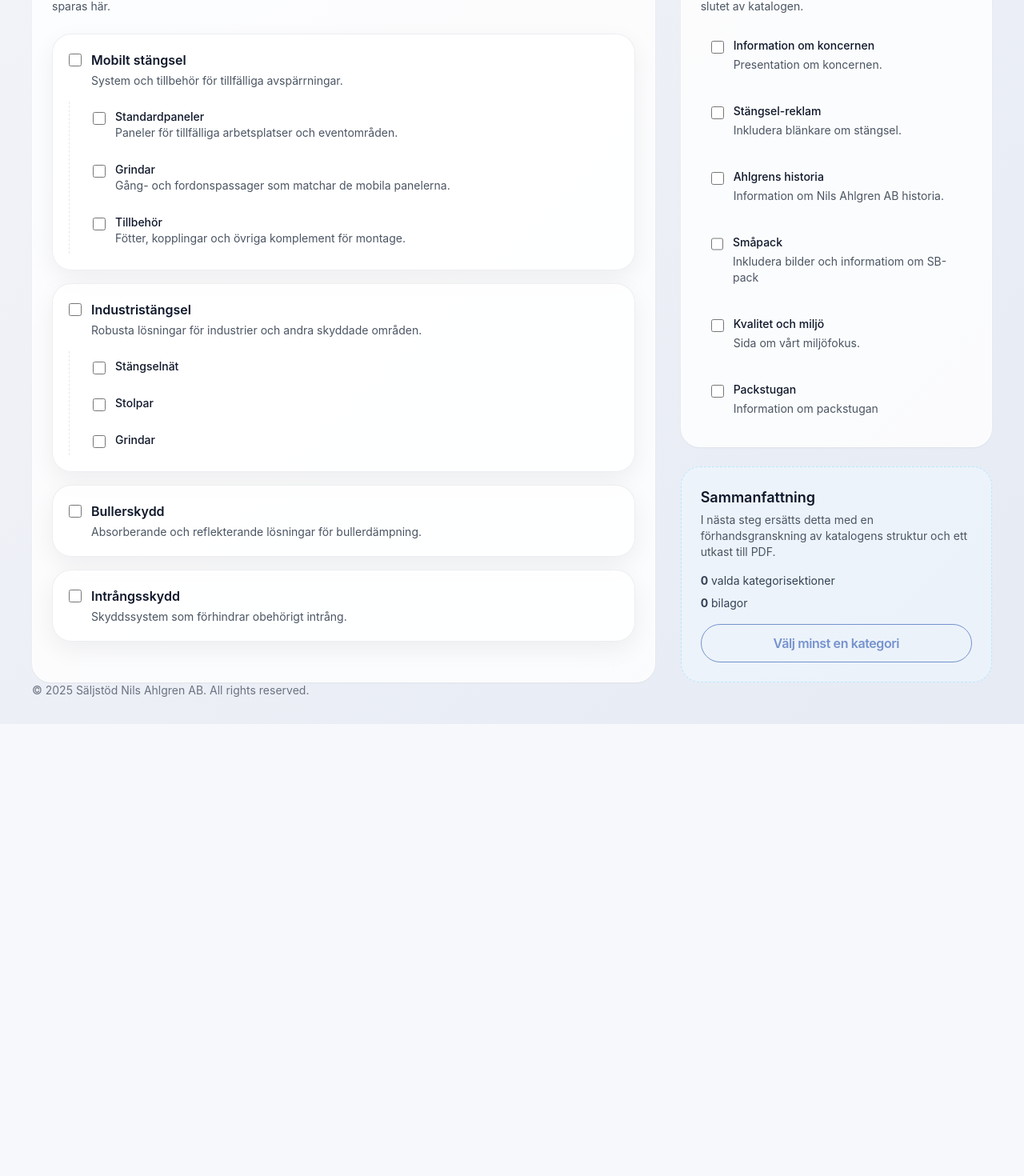
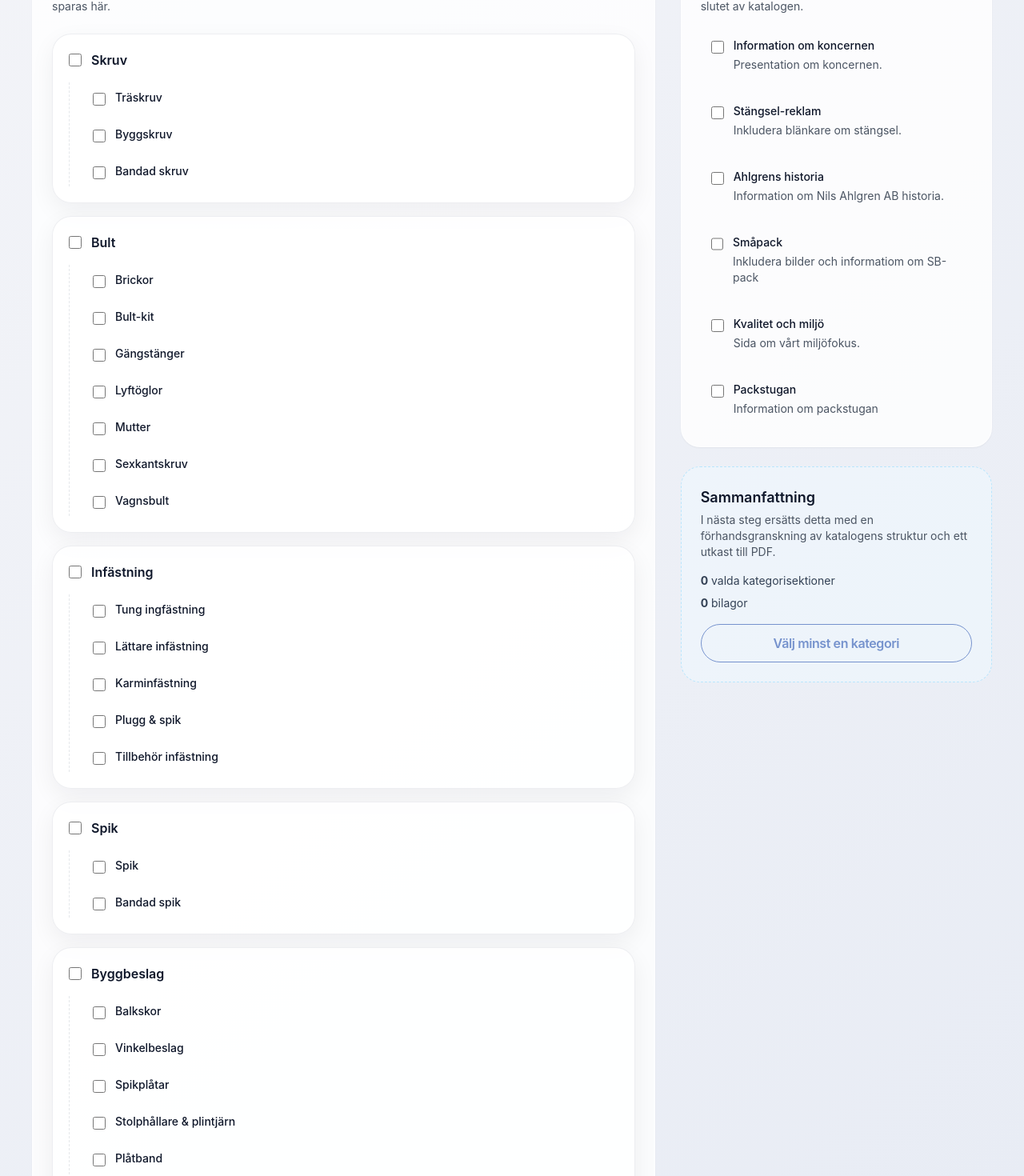
Before and after one commit to stockenb/saljstod-copy, a Next.js app: page /katalog in a window 1280 px wide. Shown: the part 320-1790 px from the top of the page at 80% size. Before the commit the page ends 1225 px from the top, so only its background shows below. Built offline with nearby package versions, Linux system fonts and the light colour scheme.

Commit message:
Update placeholder catalog categories

```diff
--- a/app/katalog/page.tsx
+++ b/app/katalog/page.tsx
@@ -25,55 +25,164 @@ interface AppendixSection {
 
 const placeholderCategories: CatalogCategory[] = [
   {
-    id: "mobilt-stangsel",
-    name: "Mobilt stängsel",
-    description: "System och tillbehör för tillfälliga avspärrningar.",
+    id: "skruv",
+    name: "Skruv",
     subcategories: [
       {
-        id: "mobilt-stangsel-standardpaneler",
-        name: "Standardpaneler",
-        description: "Paneler för tillfälliga arbetsplatser och eventområden.",
+        id: "skruv-traskruv",
+        name: "Träskruv",
       },
       {
-        id: "mobilt-stangsel-grindar",
-        name: "Grindar",
-        description: "Gång- och fordonspassager som matchar de mobila panelerna.",
+        id: "skruv-byggskruv",
+        name: "Byggskruv",
       },
       {
-        id: "mobilt-stangsel-tillbehor",
-        name: "Tillbehör",
-        description: "Fötter, kopplingar och övriga komplement för montage.",
+        id: "skruv-bandad-skruv",
+        name: "Bandad skruv",
       },
     ],
   },
   {
-    id: "industristangsel",
-    name: "Industristängsel",
-    description: "Robusta lösningar för industrier och andra skyddade områden.",
+    id: "bult",
+    name: "Bult",
     subcategories: [
       {
-        id: "industristangsel-nat",
-        name: "Stängselnät",
+        id: "bult-brickor",
+        name: "Brickor",
       },
       {
-        id: "industristangsel-stolpar",
-        name: "Stolpar",
+        id: "bult-bult-kit",
+        name: "Bult-kit",
       },
       {
-        id: "industristangsel-grindar",
-        name: "Grindar",
+        id: "bult-gangstanger",
+        name: "Gängstänger",
+      },
+      {
+        id: "bult-lyftoglor",
+        name: "Lyftöglor",
+      },
+      {
+        id: "bult-mutter",
+        name: "Mutter",
+      },
+      {
+        id: "bult-sexkantskruv",
+        name: "Sexkantskruv",
+      },
+      {
+        id: "bult-vagnsbult",
+        name: "Vagnsbult",
       },
     ],
   },
   {
-    id: "bullerskydd",
-    name: "Bullerskydd",
-    description: "Absorberande och reflekterande lösningar för bullerdämpning.",
+    id: "infastning",
+    name: "Infästning",
+    subcategories: [
+      {
+        id: "infastning-tung-ingfastning",
+        name: "Tung ingfästning",
+      },
+      {
+        id: "infastning-lattare-inf",
+        name: "Lättare infästning",
+      },
+      {
+        id: "infastning-karminfastning",
+        name: "Karminfästning",
+      },
+      {
+        id: "infastning-plugg-spik",
+        name: "Plugg & spik",
+      },
+      {
+        id: "infastning-tillbehor",
+        name: "Tillbehör infästning",
+      },
+    ],
   },
   {
-    id: "intrangningsskydd",
-    name: "Intrångsskydd",
-    description: "Skyddssystem som förhindrar obehörigt intrång.",
+    id: "spik",
+    name: "Spik",
+    subcategories: [
+      {
+        id: "spik-spik",
+        name: "Spik",
+      },
+      {
+        id: "spik-bandad-spik",
+        name: "Bandad spik",
+      },
+    ],
+  },
+  {
+    id: "byggbeslag",
+    name: "Byggbeslag",
+    subcategories: [
+      {
+        id: "byggbeslag-balkskor",
+        name: "Balkskor",
+      },
+      {
+        id: "byggbeslag-vinkelbeslag",
+        name: "Vinkelbeslag",
+      },
+      {
+        id: "byggbeslag-spikplatar",
+        name: "Spikplåtar",
+      },
+      {
+        id: "byggbeslag-stolphallare-plintjarn",
+        name: "Stolphållare & plintjärn",
+      },
+      {
+        id: "byggbeslag-platband",
+        name: "Plåtband",
+      },
+      {
+        id: "byggbeslag-ovriga",
+        name: "Övriga byggbeslag",
+      },
+    ],
+  },
+  {
+    id: "ovrigt-bygg",
+    name: "Övrigt bygg",
+    subcategories: [
+      {
+        id: "ovrigt-bygg-hinkar",
+        name: "Hinkar",
+      },
+      {
+        id: "ovrigt-bygg-trad",
+        name: "Tråd",
+      },
+      {
+        id: "ovrigt-bygg-skottkarror",
+        name: "Skottkärror",
+      },
+      {
+        id: "ovrigt-bygg-nat",
+        name: "Nät",
+      },
+      {
+        id: "ovrigt-bygg-sprayfarg",
+        name: "Sprayfärg",
+      },
+      {
+        id: "ovrigt-bygg-skyddsutrustning",
+        name: "Skyddsutrustning",
+      },
+      {
+        id: "ovrigt-bygg-kapskivor-sagblad",
+        name: "Kapskivor & sågblad",
+      },
+      {
+        id: "ovrigt-bygg-troskeljarn",
+        name: "Tröskeljärn",
+      },
+    ],
   },
 ];
 
```
